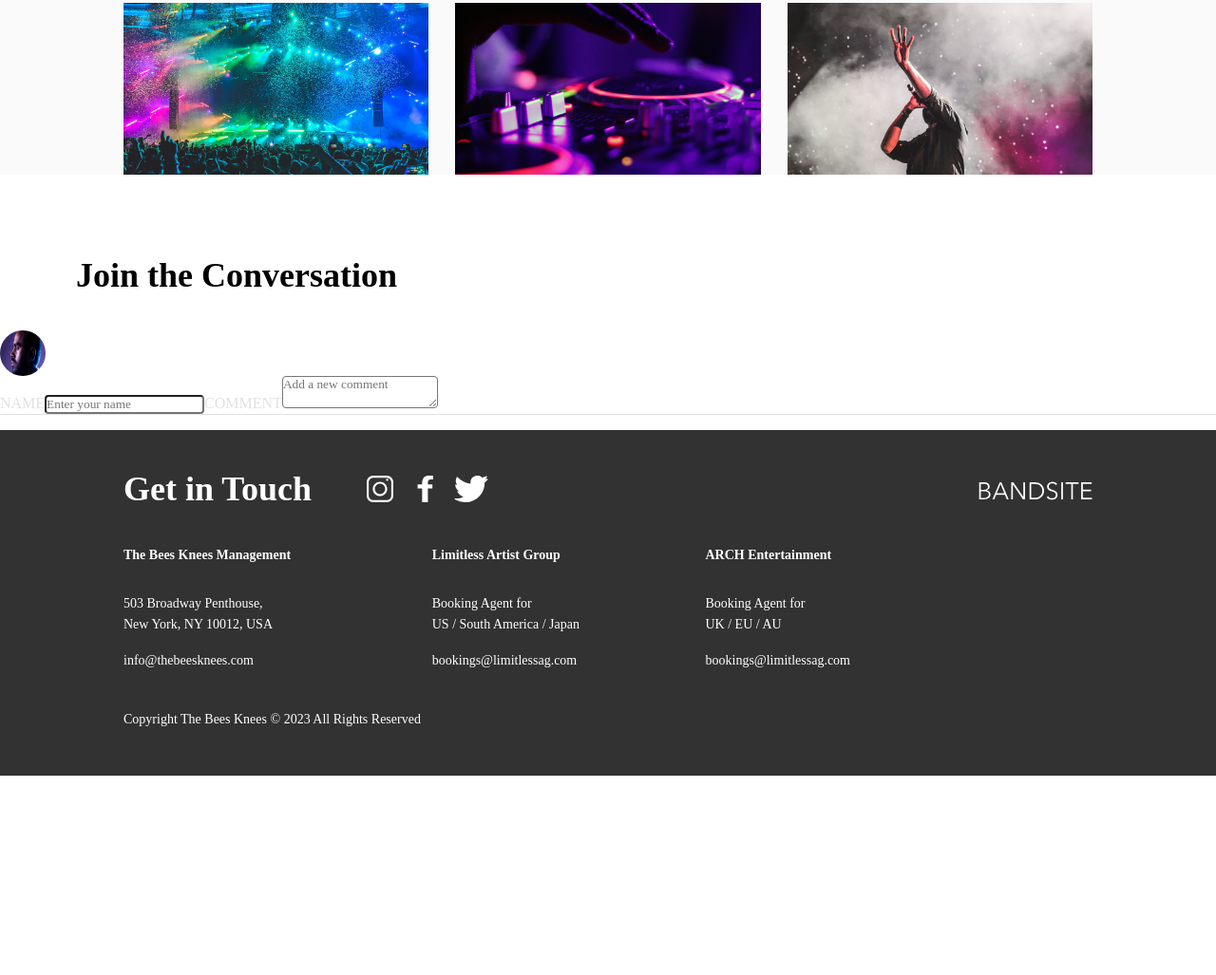
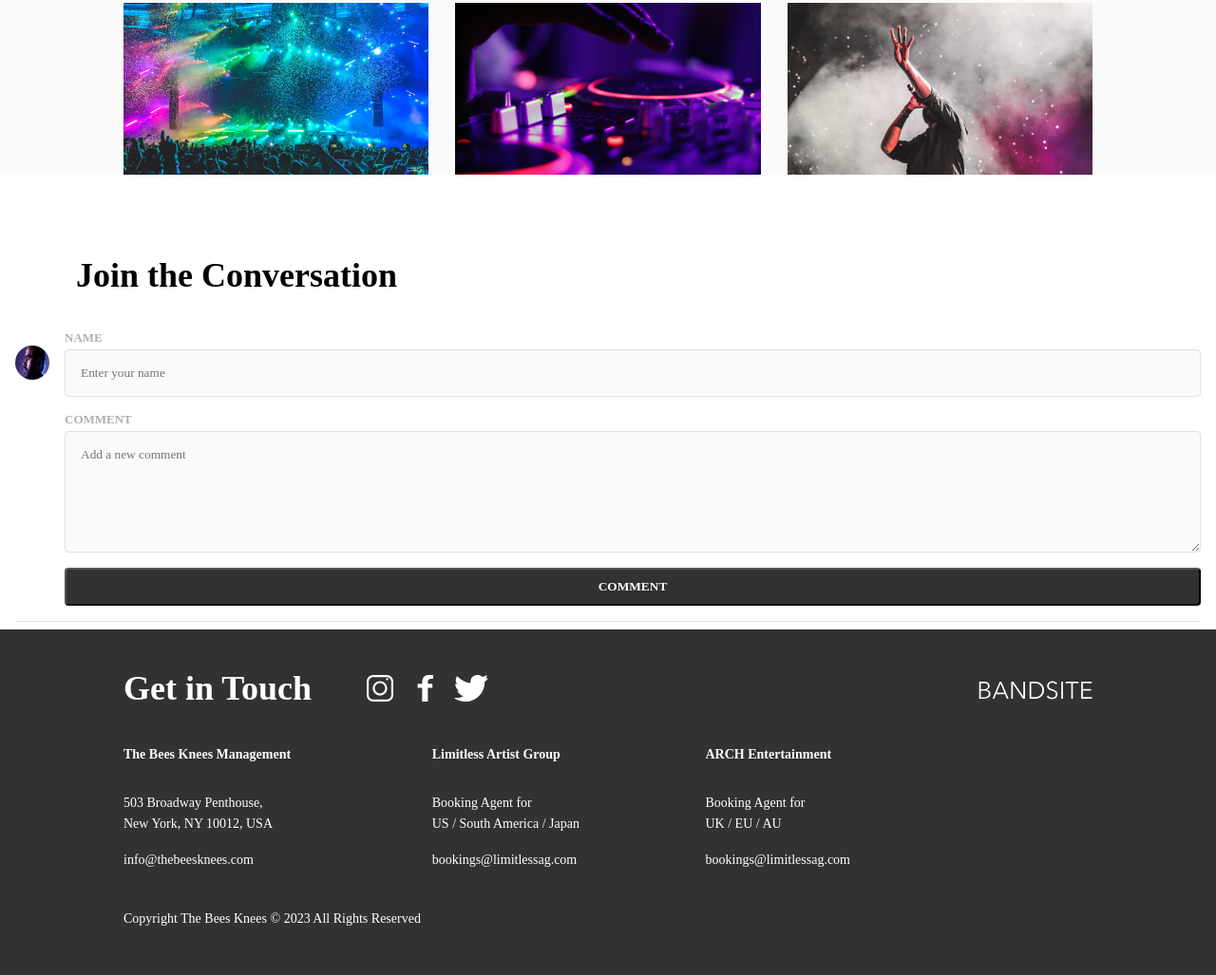
Before and after one commit to siktang/Bandsite, a plain HTML site: page index.html in a window 1280 px wide. Shown: the part 2260-3287 px from the top of the page at 95% size. Before the commit the page ends 3077 px from the top, so only its background shows below. Drawn offline with Linux system fonts and the light colour scheme.

Commit message:
updated comment form styles

```diff
--- a/scripts/index-page.js
+++ b/scripts/index-page.js
@@ -6,27 +6,27 @@ commentHeader.innerText = "Join the Conversation";
 
 commentContainer.appendChild(commentHeader);
 
+let formContainer = document.createElement("section");
+formContainer.classList.add("comment__form");
+
+commentContainer.appendChild(formContainer);
+
 // adding avatar
 
-let avatarContainer = document.createElement("div");
-avatarContainer.classList.add("comment__avatar-container");
-
-commentContainer.appendChild(avatarContainer);
-
-let avatar = document.createElement("IMG");
-avatar.classList.add("comment__avatar-container--img");
+let avatar = document.createElement("img");
+avatar.classList.add("comment__form--avatar");
 avatar.src = "./assets/Images/Mohan-muruge.jpg";
 avatar.setAttribute("alt", "avatar");
 
-avatarContainer.appendChild(avatar);
+formContainer.appendChild(avatar);
 
 // creating comment form
 
 let form = document.createElement("form");
 form.setAttribute("id", "form");
-form.classList.add("comment__form");
+form.classList.add("comment__form--formBody");
 
-commentContainer.appendChild(form);
+formContainer.appendChild(form);
 
 function createFormFields(form, formFieldsToAdd) {
 
@@ -65,7 +65,7 @@ const formFieldsToAdd = [
                 { key: "id", value: "name" },
                 { key: "name", value: "name" },
                 { key: "type", value: "text" },
-                { key: "placeholder", value: "Enter your name" }
+                { key: "placeholder", value: "Enter your name" },
             ]
         }
     },
@@ -79,7 +79,8 @@ const formFieldsToAdd = [
             attributes: [
                 { key: "id", value: "comment" },
                 { key: "name", value: "comment" },
-                { key: "placeholder", value: "Add a new comment" }
+                { key: "placeholder", value: "Add a new comment"},
+                { key: "placeholder", value: "Add a new comment"},
             ]
         }
     }
@@ -87,10 +88,16 @@ const formFieldsToAdd = [
 
 createFormFields(form, formFieldsToAdd);
 
+let commentButton = document.createElement("button");
+commentButton.innerText = "COMMENT";
+commentButton.classList.add("comment__form--button");
+
+form.appendChild(commentButton);
+
 let divider = document.createElement("div");
 divider.classList.add("divider");
 
-form.appendChild(divider);
+commentContainer.appendChild(divider);
 
 
 
--- a/styles/bio.scss
+++ b/styles/bio.scss
@@ -190,31 +190,66 @@
 
 .comment {
 
-    &__avatar-container {
-        width: 2.25rem;
-        height: 2.25rem;
+    &__form {
+        display: flex;
+        width: 100vw;
+        padding: 0 1rem 1rem 1rem;
 
-        @media screen and (min-width: $tablet-breakpoint) {
-            width: 3rem;
-            height: 3rem;
+        &--avatar {
+            width: 2.25rem;
+            height: 2.25rem;
+            border-radius: 50%;
+            padding: 0;
+            margin: 1rem 1rem 0 0;
         }
 
-        &--img {
+        &--formBody {
             width: 100%;
-            height: 100%;
-            border-radius: 50%;
-            padding: 0;
+        }
+
+        &--label {
+            color: $primary-color-silver;
+            font-weight: 600;
+            font-size: 0.813rem;
+
+        }
+
+        &--field {
+            padding: 0.75rem;
+            margin: 0.25rem 0 1rem 0;
+            border-radius: 4px;
+            border: 1px solid $secondary-color-silver;
+            background-color: $secondary-color-white;
+
+            @media screen and (min-width: $tablet-breakpoint) {
+                padding: 1rem;
+            }
+        }
+
+        &--button {
+            background-color: $primary-color-black;
+            color: $primary-color-white;
+            font-weight: 600;
+            height: 2.5rem;
+            width: 100%;
+            border-radius: 4px;
         }
     }
 
-    &__form {
+    #name {
+        min-height: 2.25rem;
+    }
 
-        &--label {
-            color: $secondary-color-silver;
-        }
+    label, input, textarea {
+        display: block;
+        width: 100%;
+    }
 
-        &--field {
-            border-radius: 4px;
-        }
+    textarea {
+        height: 8rem;
+        resize: vertical;
     }
+
+
+
 }
--- a/styles/partials/_globals.scss
+++ b/styles/partials/_globals.scss
@@ -26,7 +26,7 @@ img {
 
 .divider {
   border-bottom: 1px solid $secondary-color-silver;
-  margin-bottom: 1rem;
+  margin: 0 1rem 0.5rem 1rem;
 }
 
 // Rules for header
```
Also changed, not shown: styles/bio.css, styles/shows.css.
